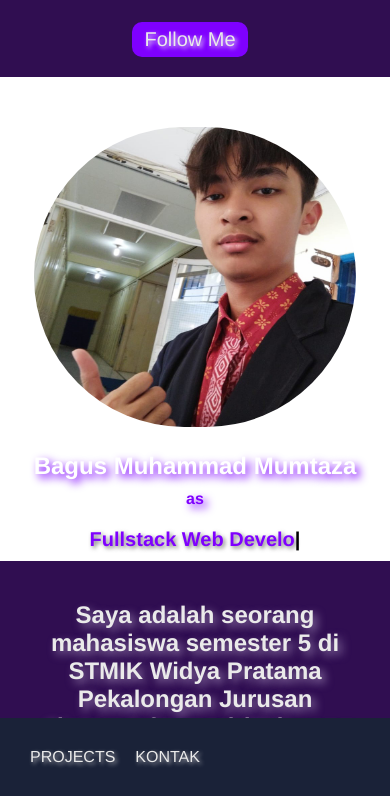
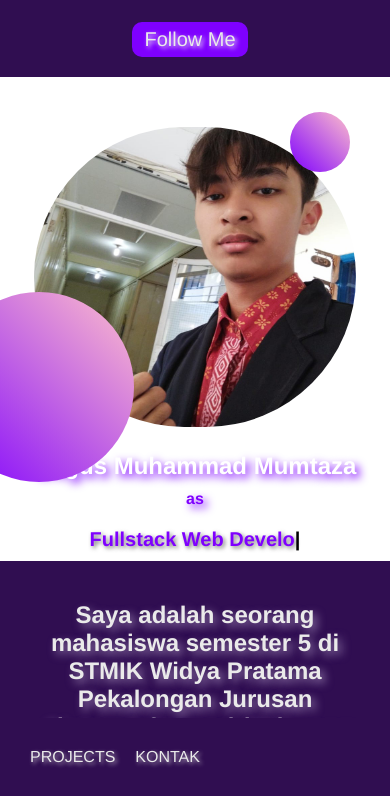
Before and after one commit to Mmtza/MmtzaSite, a plain HTML site: page index.html in a window 390 px wide. Shown: the part 48-844 px from the top of the page. Drawn offline with nearby package versions, Linux system fonts and the light colour scheme.

Commit message:
Menambahkan style & memperbaiki media screen

```diff
--- a/index.html
+++ b/index.html
@@ -21,12 +21,14 @@
       </nav>
       <button class="btn-cta mb-20 mt1-20" onclick="redirInstagram()">Follow Me</button>
     </header>
+    <div class="wrapper">
       <div class="container">
         <div class="intro">
           <img src="assets/foto/Mumtaza-crop.jpeg" alt="mumtaza foto 1" class="img-foto" />
           <p class="title" style="color: #ffffff; text-shadow: 4px 4px 8px rgb(127, 0, 255)">Bagus Muhammad Mumtaza</p>
           <p style="color: #7f00ff; text-shadow: 4px 4px 8px rgb(127, 0, 255); font-weight: 600">as</p>
           <p class="description"><span class="multiText text-capitalize"></span></p>
+        </div>
       </div>
     </div>
     <div class="parallax" id="projects">
--- a/style.css
+++ b/style.css
@@ -8,6 +8,44 @@ body {
   box-sizing: border-box;
   font-family: Helvetica;
   scroll-behavior: smooth;
+}
+
+.wrapper::before {
+  position: absolute;
+  content: "";
+  height: 380px;
+  width: 380px;
+  border-radius: 50%;
+  left: -12%;
+  top: 40%;
+  background: linear-gradient(45deg, #7f00ff, pink);
+  animation: object1 6s linear infinite;
+}
+
+.wrapper::after {
+  position: absolute;
+  content: "";
+  height: 120px;
+  width: 120px;
+  border-radius: 50%;
+  left: 69%;
+  top: 12%;
+  background: linear-gradient(45deg, #7f00ff, pink);
+  animation: object2 6s linear infinite;
+}
+
+@keyframes object1 {
+  50% {
+    left: -13%;
+    top: 41%;
+  }
+}
+
+@keyframes object2 {
+  50% {
+    left: 70%;
+    top: 18%;
+  }
 }
 
 header {
@@ -333,7 +371,7 @@ footer {
     position: fixed;
     bottom: 0;
     width: 100%;
-    background: #1a2238;
+    background: #300e51;
     z-index: 9;
   }
 
@@ -344,11 +382,49 @@ footer {
   .card-item {
     margin-bottom: 10px;
   }
+
+  .wrapper::before {
+    position: absolute;
+    content: "";
+    height: 190px;
+    width: 190px;
+    border-radius: 50%;
+    left: -15%;
+    top: 40%;
+    background: linear-gradient(45deg, #7f00ff, pink);
+    animation: object1 6s linear infinite;
+  }
+
+  .wrapper::after {
+    position: absolute;
+    content: "";
+    height: 60px;
+    width: 60px;
+    border-radius: 50%;
+    left: 74%;
+    top: 18%;
+    background: linear-gradient(45deg, #7f00ff, pink);
+    animation: object2 6s linear infinite;
+  }
+
+  @keyframes object1 {
+    50% {
+      left: -13%;
+      top: 41%;
+    }
+  }
+
+  @keyframes object2 {
+    50% {
+      left: 75%;
+      top: 21%;
+    }
+  }
 }
 
 @media screen and (min-width: 1082px) {
   .container-card {
-    height: 850px;
+    height: 1500px;
   }
 
   .card .face {
```
Lines whose indentation alone changed are shown as unchanged.
